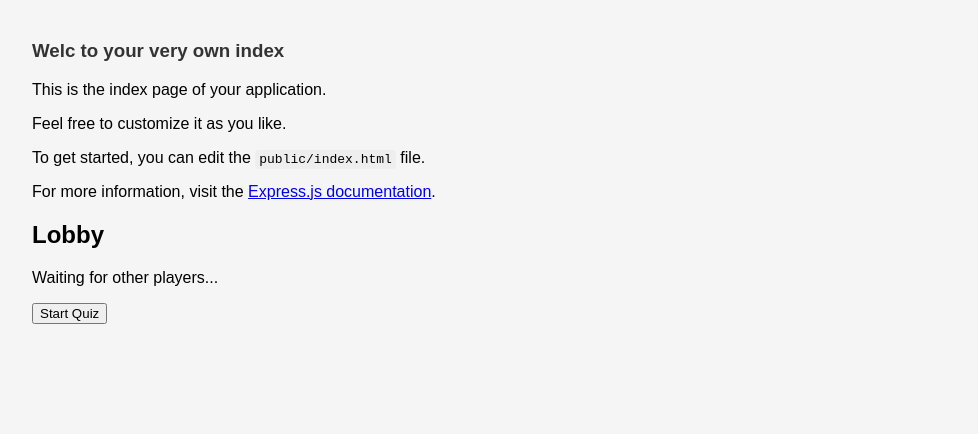
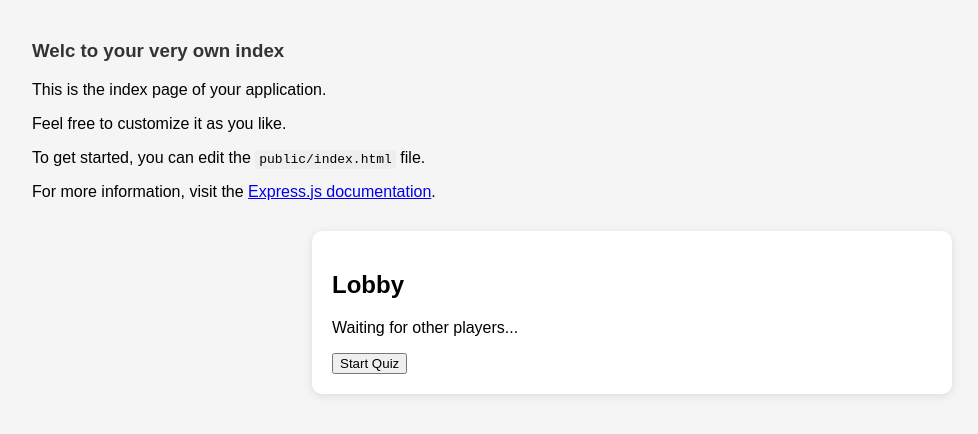
Before and after one commit to lettucegoblin/endless_multiple_choice, a website: page public/index.html in a window 1280 px wide. Both pictures are taken after a click on the button "Join". Shown: the whole page, without its empty margins (8-986 px from the left). Drawn offline with nearby package versions, Linux system fonts and the light colour scheme; no server answers.

Commit message:
Implement game screen transitions and styling for join, lobby, and quiz screens

```diff
--- a/public/index.html
+++ b/public/index.html
@@ -22,14 +22,14 @@
   </p>
 
   <!-- Join Screen -->
-  <div id="join-screen" class="screen">
+  <div id="join-screen" class="screen active">
     <h2>Join the Game</h2>
     <input type="text" id="nickname" placeholder="Enter your nickname" />
     <button id="join-btn">Join</button>
   </div>
 
   <!-- Lobby Screen -->
-  <div id="lobby-screen" class="screen" style="display: none;">
+  <div id="lobby-screen" class="screen">
     <h2>Lobby</h2>
     <p>Waiting for other players...</p>
     <ul id="player-list"></ul>
@@ -37,7 +37,7 @@
   </div>
 
   <!-- Quiz Screen -->
-  <div id="quiz-screen" class="screen" style="display: none;">
+  <div id="quiz-screen" class="screen">
     <h2>Quiz</h2>
     <div id="question"></div>
     <ul id="answers"></ul>
@@ -45,7 +45,7 @@
   </div>
 
   <!-- Scoreboard Screen -->
-  <div id="scoreboard-screen" class="screen" style="display: none;">
+  <div id="scoreboard-screen" class="screen">
     <h2>Scoreboard</h2>
     <ul id="scoreboard-list"></ul>
     <button id="play-again-btn">Play Again</button>
--- a/public/script.js
+++ b/public/script.js
@@ -26,8 +26,16 @@ document.addEventListener('DOMContentLoaded', () => {
     });
 
     document.getElementById("join-btn").addEventListener("click", () => {
-        document.getElementById("lobby-screen").style.display = "block";
-        document.getElementById("join-screen").style.display = "none";
+        document.getElementById("lobby-screen").classList.add("active")
+        document.getElementById("join-screen").classList.remove("active");
+    });
+    document.getElementById("start-quiz-btn").addEventListener("click", () => {
+        document.getElementById("quiz-screen").classList.add("active")
+        document.getElementById("lobby-screen").classList.remove("active");
     });
 
+
+
+
+
 });
--- a/public/style.css
+++ b/public/style.css
@@ -47,3 +47,16 @@ code {
     background: #3498db;
     color: white;
 }
+.screen {
+    display: none;
+    margin: 30px auto;
+    max-width: 600px;
+    background: white;
+    padding: 20px;
+    border-radius: 10px;
+    box-shadow: 0 2px 10px rgba(0,0,0,0.1);
+}
+
+.screen.active {
+    display: block;
+}
```
